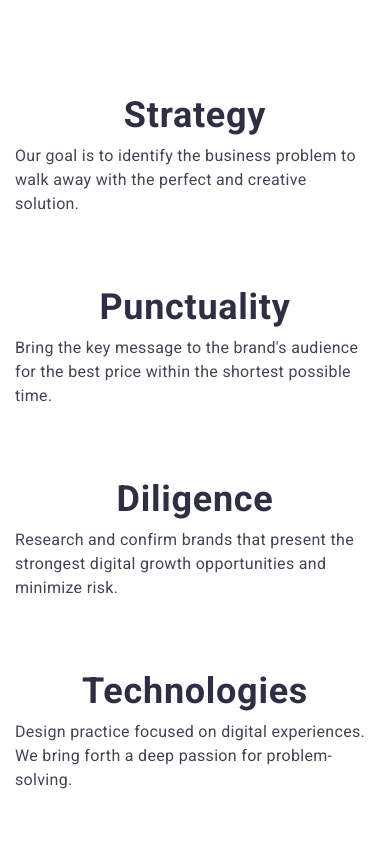
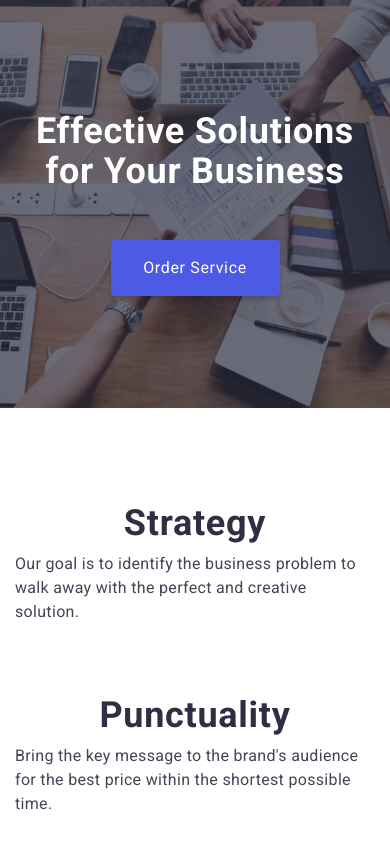
Before and after one commit to preart81/goit-markup-hw-06, a plain HTML site: page index.html in a window 390 px wide. Shown: the top 844 px of the page. Drawn offline with nearby package versions, Linux system fonts and the light colour scheme.

Commit message:
hero responsive

```diff
--- a/css/styles.css
+++ b/css/styles.css
@@ -168,7 +168,7 @@ ul {
 /*#region hero -----------------------------*/
 .hero {
   margin: 0 auto;
-  padding: 188px 0;
+  padding: 112px 0;
   background: var(--navy-blue);
   color: var(--white);
   text-align: center;
@@ -182,13 +182,25 @@ ul {
   background-size: cover;
   max-width: 1440px;
 }
+@media screen and (min-width: 1440px) {
+  .hero {
+    padding: 188px 0;
+  }
+}
 .hero h1 {
   margin: 0 auto 48px;
-  width: 496px;
+  width: 320px;
   font-weight: 700;
-  font-size: 56px;
-  line-height: 107%;
+  font-size: 36px;
+  line-height: 111%;
   letter-spacing: 0.02em;
+}
+@media screen and (min-width: 768px) {
+  .hero h1 {
+    width: 496px;
+    font-size: 56px;
+    line-height: 107%;
+  }
 }
 .hero button {
   border: 0;
--- a/index.html
+++ b/index.html
@@ -52,7 +52,7 @@
     <!--#region Main -->
     <main>
       <!--#region Hero-->
-      <section class="hero hide">
+      <section class="hero">
         <div class="container">
           <h1>Effective Solutions for Your Business</h1>
           <button type="button" data-modal-open>Order Service</button>
```
